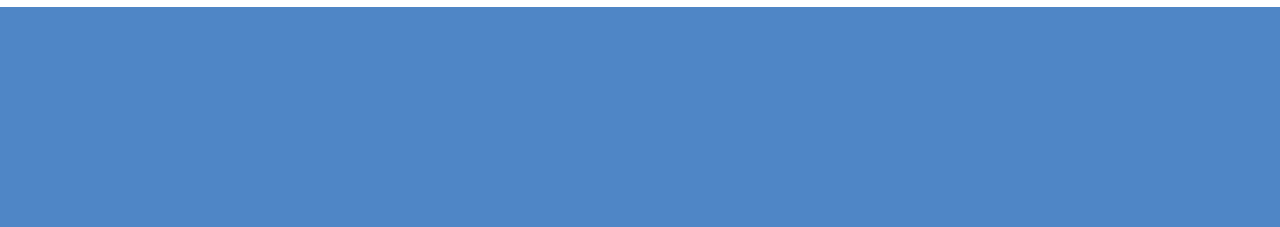
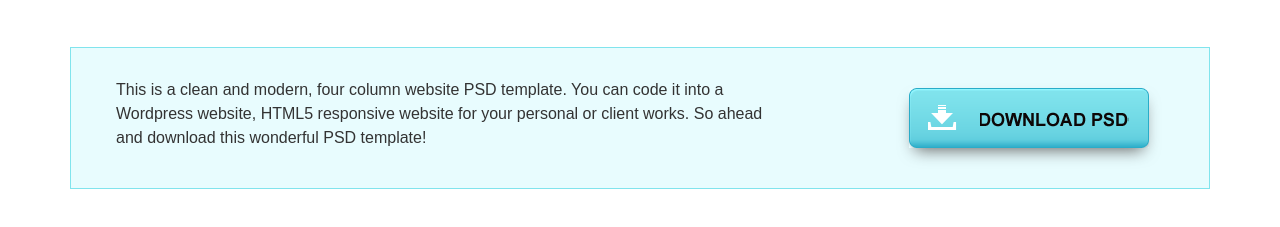
Before and after one commit to carolinaknoll/bislite, a plain HTML site: page index.html in a window 1280 px wide. Shown: the part 1541-1768 px from the top of the page. Before the commit the page ends 1548 px from the top, so only its background shows below. Drawn offline with nearby package versions, Linux system fonts and the light colour scheme.

Commit message:
Add blue bottom box

```diff
--- a/index.html
+++ b/index.html
@@ -193,6 +193,24 @@
       </div>
     </div>
 
+    <div class="bottom-box">
+      <div class="container">
+        <div class="blue-box">
+
+          <div class="row">
+            <div class="box column col-xs-12 col-sm-8 col-md-8">
+              <p>This is a clean and modern, four column website PSD template. You can code it into a Wordpress website, HTML5 responsive website for your personal or client works. So ahead and download this wonderful PSD template!</p>
+            </div>
+
+            <div class="box column col-xs-12 col-sm-4 col-md-4">
+              <a href="#"><img class="img-responsive download-button" src="img/home/download-button.png" alt="download button"></a>
+            </div>
+          </div>
+
+        </div>
+      </div>
+    </div>
+
     <footer class="footer"></footer>
 
     <script src="http://ajax.aspnetcdn.com/ajax/jQuery/jquery-2.1.4.min.js"></script>
--- a/scss/main.scss
+++ b/scss/main.scss
@@ -190,11 +190,56 @@ h4 {
   display: inline-block;
 }
 
+/* Blue download box */
+
+.bottom-box {
+  min-height: 180px;
+  background: #FFF;
+  background-size: cover;
+  width: 100%;
+  position: relative;
+  padding: 40px 0;
+}
+
+.blue-box {
+  margin: auto;
+  min-height: 140px;
+  width: 100%;
+  background: #e8fcfe;
+  background-size: cover;
+  border: 1px solid #81e4ed;
+}
+
+.blue-box .row .column {
+  padding: 10px 20px;
+  display: flex;
+  flex-wrap: nowrap;
+  justify-content: center;
+  align-items: center;
+  align-content: center;
+}
+
+.blue-box p {
+  font-size: 16px;
+  line-height: 1.5;
+  margin: 10px;
+}
+
+.download-button {
+  margin: 10px;
+  height: 60px;
+  width: 210px;
+  box-shadow: 0 8px 16px -6px #666;
+}
+
 /* Media Queries */
 
 @media screen and (min-width: 768px) {
   .middle-section .row {
     padding-top: 30px;
+  }
+  .blue-box .download-button {
+    width: 240px;
   }
 }
 
@@ -202,4 +247,10 @@ h4 {
   .middle-section .row {
     padding-top: 60px;
   }
+  .blue-box p {
+    margin: 0 30px;
+  }
+  .blue-box .row .column {
+    padding: 30px;
+  }
 }
```
Also changed, not shown: css/main.css, img/home/download-button.png (added), 1 other file.
